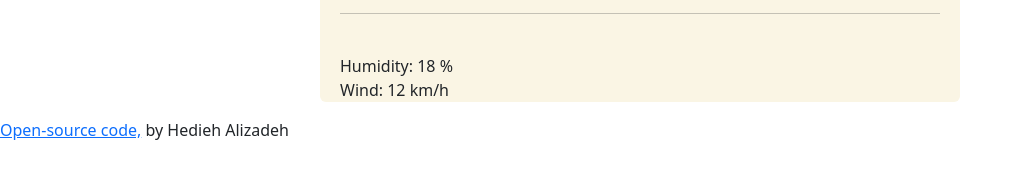
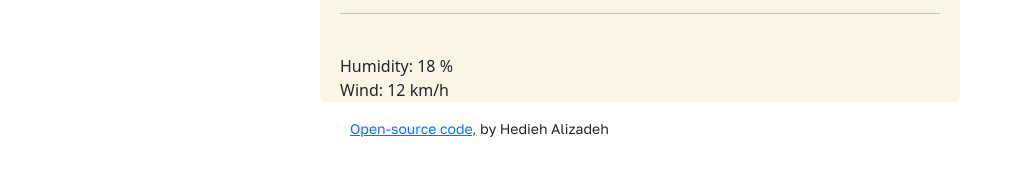
Before and after one commit to Hedi-alz/my-app, a plain HTML site: page index.html in a window 1280 px wide. Shown: the part 347-526 px from the top of the page, without its empty margins (0-1022 px from the left). Drawn offline with nearby package versions, Linux system fonts and the light colour scheme; a web font is replaced by a local one.

Commit message:
updated styles.css

```diff
--- a/styles.css
+++ b/styles.css
@@ -57,3 +57,9 @@ h1 {
   margin-bottom: 15px;
   font-weight: bold;
 }
+.git {
+  position: relative;
+  margin-left: 350px;
+  font-family: "Golos Text", sans-serif;
+  font-size: 14px;
+}
```
